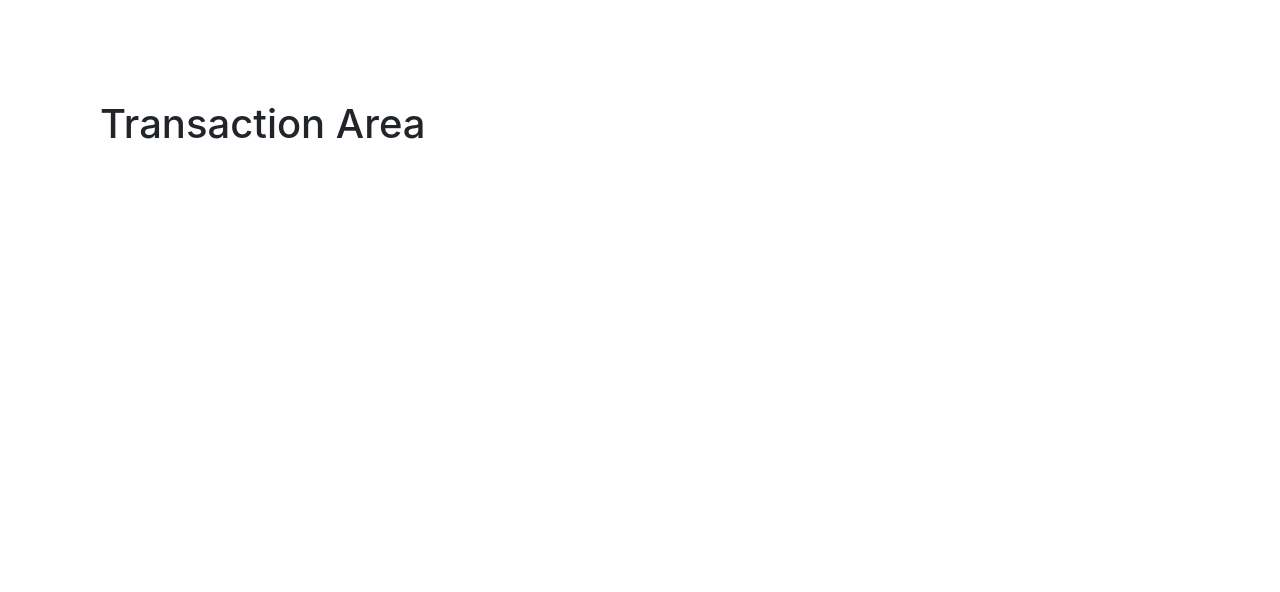
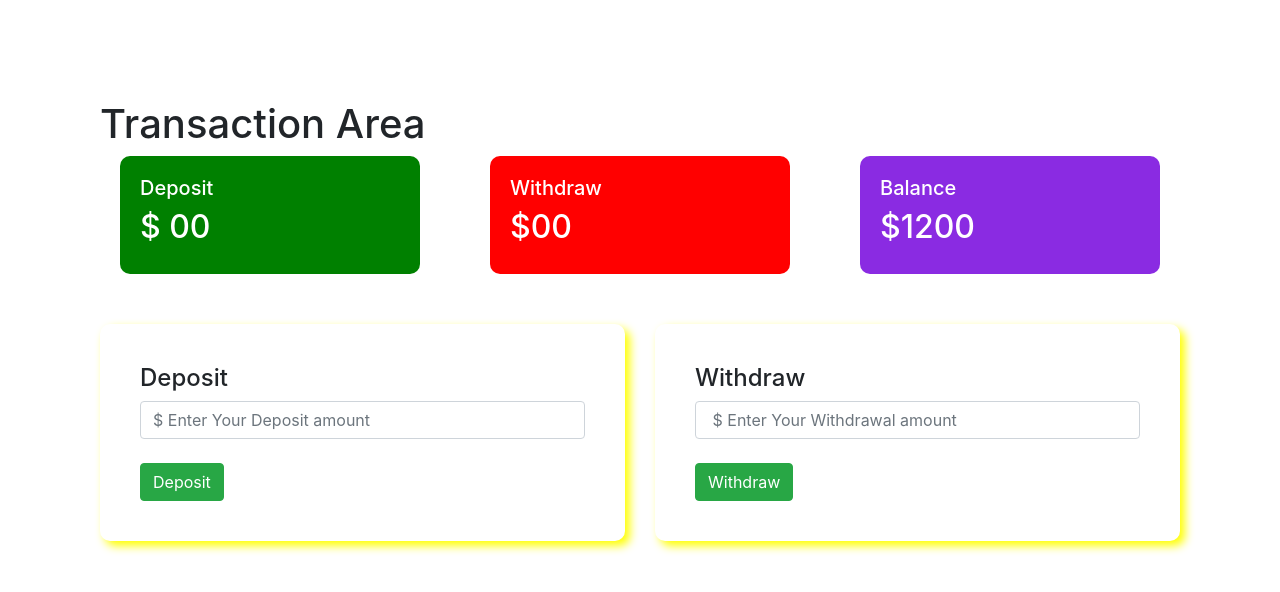
Before and after one commit to RiyadhXpython/EL-Riyadh-LTD, a plain HTML site: page index.html in a window 1280 px wide. Both pictures are taken after a click on the button "Enter". Drawn offline with nearby package versions, Linux system fonts and the light colour scheme.

Commit message:
pushing more codes

```diff
--- a/index.html
+++ b/index.html
@@ -21,11 +21,56 @@
         </div>
 
     </div>
-
     <div  id="transaction-Area">
         <h1>Transaction Area</h1>
+        <div>
+            <div class="row">
+                <div class="col-md-4">
+                    <div class="deposit status">
+                        <div class="deposit">
+                        <h5>Deposit</h5>
+                    </div>
+                    <h2>$ <span id="currentDeposit">00</span></h2>
+                    </div>
+                </div>
+                <div class="col-md-4">
+                    <div class="withdraw status">
+                        <h5>Withdraw</h5>
+                    <h2>$00</h2>
+                    </div>
+                </div>
+                <div class="col-md-4">
+                    <div class="balance status">
+                        <h5>Balance</h5>
+                    <h2>$1200</h2>
+                    </div>
+                </div>
+            </div>
+        </div>
+<div class="row">
+            <div class="col-md-6">
+                <div id="submit-area">
+                    <h4>Deposit</h4>
+                <input id="depositAmount" type="text" class="form-control" placeholder="$ Enter Your Deposit amount">
+                <br>
+                <button id="addDeposit" class="btn  btn-success">Deposit</button>
+                </div>
+
+            </div>
+
+            <div class="col-md-6">
+               <div id="submit-area">
+                <h4>Withdraw</h4>
+                <input type="text" class="form-control" placeholder=" $ Enter Your Withdrawal amount">
+                <br>
+                <button class="btn btn-success ">Withdraw</button>
+               </div>
+            </div>
+</div>
+
     </div>
     <script>
+        // login button event handler
         const loginBtn = document.getElementById("Login-area")
         login.addEventListener("click",  function(){
             const loginArea = document.getElementById("Login-area");
@@ -34,6 +79,19 @@
             transactionArea.style.display = "block";
         })
 
+        // deposit button event
+        const depositBtn = document.getElementById("addDeposit")
+        depositBtn.addEventListener("click", function(){
+            const depositAmount = document.getElementById("depositAmount").value;
+            const depositNumber = parseFloat(depositAmount);
+
+            const currentDeposit = document.getElementById("currentDeposit").innerText;
+            const currentDepositNumber = parseFloat(currentDeposit);
+            const totalDeposit = depositNumber + currentDepositNumber;
+
+            document.getElementById("currentDeposit").innerText = totalDeposit
+        })
+
     </script>
 
 </body>
--- a/style.css
+++ b/style.css
@@ -13,3 +13,21 @@ body{
 #transaction-Area{
     display: none;
 }
+.status{
+    margin: 0 20px;
+    color: white;
+    padding: 20px;
+    border-radius: 10px;
+
+}
+.deposit{
+
+    background-color: green;
+}
+.withdraw{
+
+    background-color: red;
+}
+.balance{
+    background-color: blueviolet;
+}
```
